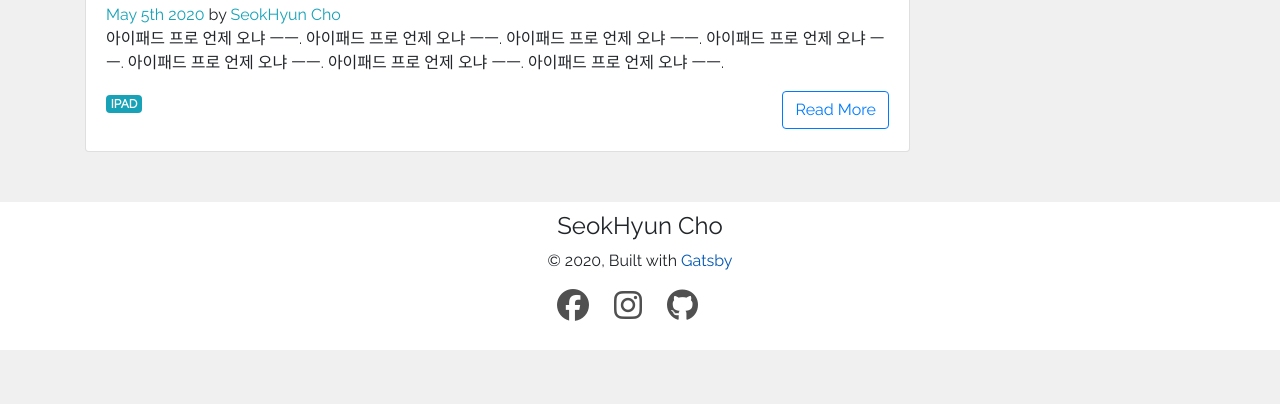
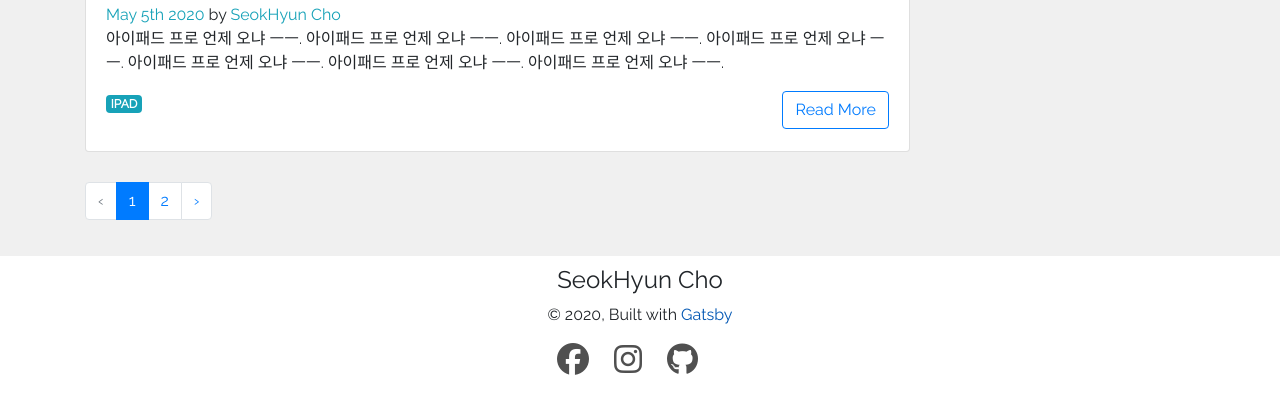
Before and after one commit to doongdang/gatsby-blog, a Gatsby site: page / in a window 1280 px wide. Shown: the part 2478-2882 px from the top of the page. Before the commit the page ends 2828 px from the top, so only its background shows below. Built offline with nearby package versions, Linux system fonts and the light colour scheme; Gatsby itself is replaced by a stand-in of ours.

Commit message:
Add Pagination Links

```diff
--- a/gatsby-node.js
+++ b/gatsby-node.js
@@ -120,6 +120,7 @@
           limit: postsPerPage,
           skip: index * postsPerPage,
           currentPage,
+          numberOfPages,
         },
       })
     })
--- /dev/null
+++ b/src/components/PaginationLinks.js
@@ -0,0 +1,50 @@
+import React from "react"
+import { Pagination, PaginationItem, PaginationLink } from "reactstrap"
+
+const PaginationLinks = ({ currentPage, numberOfPages }) => {
+  const isFirst = currentPage === 1
+  const isLast = currentPage === numberOfPages
+  const previousPage =
+    currentPage - 1 === 1 ? "/" : "/page/" + (currentPage - 1).toString()
+  const nextPage = "/page/" + (currentPage + 1).toString()
+
+  return (
+    <Pagination aria-label="Page navigation example">
+      {isFirst ? (
+        <PaginationItem disabled>
+          <PaginationLink previous href={"/"}></PaginationLink>
+        </PaginationItem>
+      ) : (
+        <PaginationItem>
+          <PaginationLink previous href={previousPage}></PaginationLink>
+        </PaginationItem>
+      )}
+      {Array.from({ length: numberOfPages }, (_, i) =>
+        currentPage === i + 1 ? (
+          <PaginationItem active key={`page-number${i + 1}`}>
+            <PaginationLink href={`/${i === 0 ? "" : "page/" + (i + 1)}`}>
+              {i + 1}
+            </PaginationLink>
+          </PaginationItem>
+        ) : (
+          <PaginationItem key={`page-number${i + 1}`}>
+            <PaginationLink href={`/${i === 0 ? "" : "page/" + (i + 1)}`}>
+              {i + 1}
+            </PaginationLink>
+          </PaginationItem>
+        )
+      )}
+      {isLast ? (
+        <PaginationItem disabled>
+          <PaginationLink next href={nextPage}></PaginationLink>
+        </PaginationItem>
+      ) : (
+        <PaginationItem>
+          <PaginationLink next href={nextPage}></PaginationLink>
+        </PaginationItem>
+      )}
+    </Pagination>
+  )
+}
+
+export default PaginationLinks
--- a/src/pages/index.js
+++ b/src/pages/index.js
@@ -3,13 +3,20 @@
 import SEO from "../components/seo"
 import { graphql, StaticQuery } from "gatsby"
 import Post from "../components/Post"
+import PaginationLinks from "../components/PaginationLinks"
 
-const IndexPage = () => (
+const IndexPage = () => {
+  const postsPerPage = 3
+  let numberOfPages
+  return (
     <Layout pageTitle={"Code Blog"}>
       <SEO title={"Home"} keywords={[`gatsby`, `application`, `react`]} />
       <StaticQuery
         query={indexQuery}
         render={data => {
+          numberOfPages = Math.ceil(
+            data.allMarkdownRemark.totalCount / postsPerPage
+          )
           return (
             <div>
               {data.allMarkdownRemark.edges.map(({ node }) => (
@@ -25,18 +32,21 @@
                   tags={node.frontmatter.tags}
                 /> // query에서 받아온 data를 render의 인자로 주고 각 data속의 노드들을 Post에 넣어서 표현한다.
               ))}
+              <PaginationLinks currentPage={1} numberOfPages={numberOfPages} />
             </div>
           )
         }}
       />
     </Layout>
   )
+}
 const indexQuery = graphql`
   query MyQuery {
     allMarkdownRemark(
       sort: { fields: [frontmatter___date], order: DESC }
       limit: 3
     ) {
+      totalCount
       edges {
         node {
           id
--- a/src/templates/tags-posts.js
+++ b/src/templates/tags-posts.js
@@ -5,6 +5,7 @@
 
 const tagPosts = ({ data, pageContext }) => {
   const { tag } = pageContext
+
   const { totalCount } = data.allMarkdownRemark
   const pageHeader = `${totalCount} post${
     totalCount === 1 ? "" : "s"
```
Also changed, not shown: src/templates/post-list.js (+6 -1 lines). Lines whose indentation alone changed are shown as unchanged.
